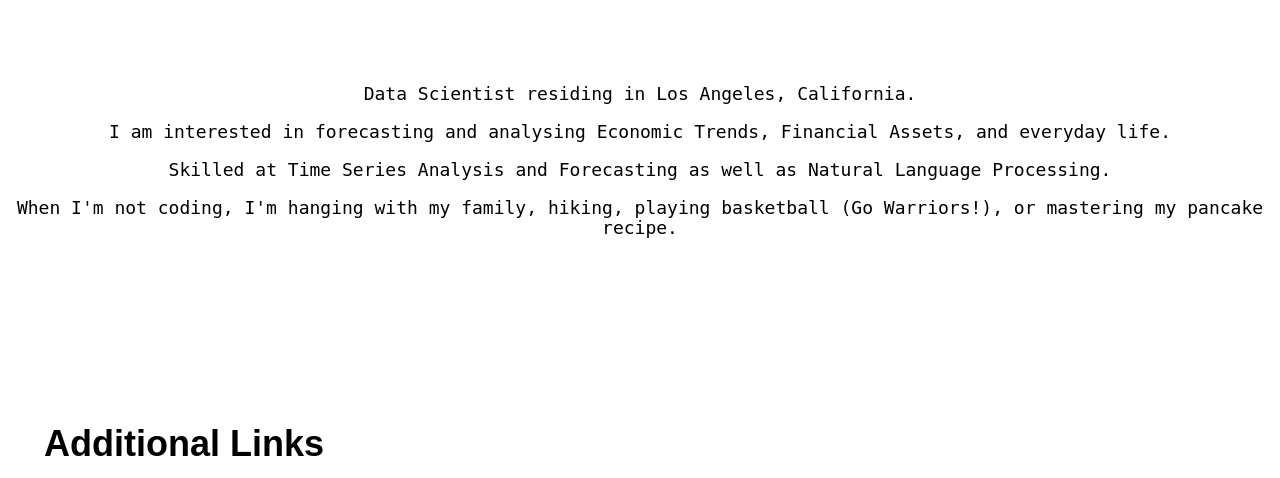
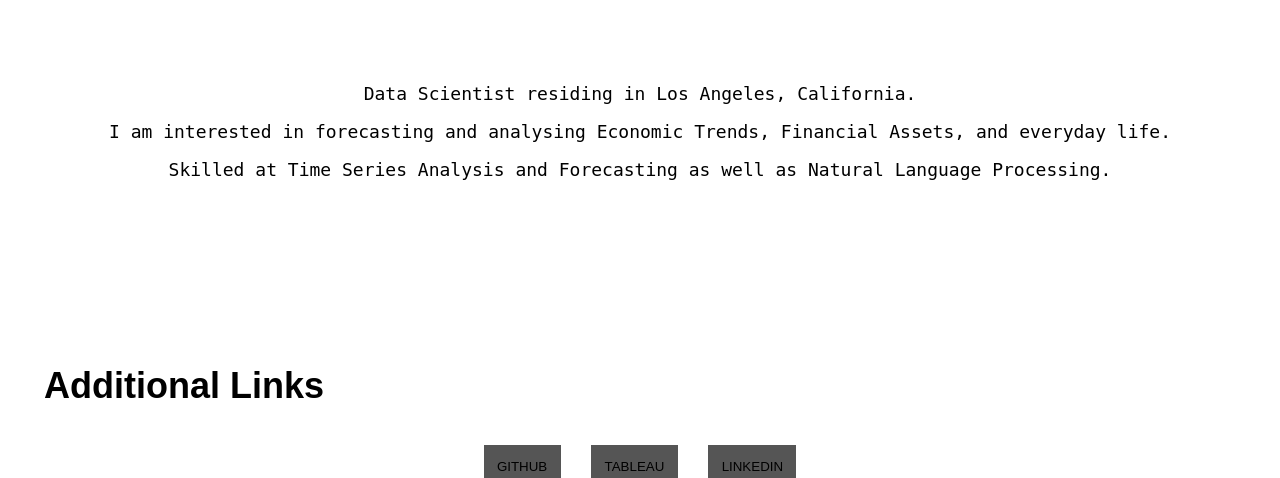
Before and after one commit to GabeSArn/personal_site, a Flask app: page /about in a window 1280 px wide. Shown: the part 186-664 px from the top of the page. Run offline with Flask 2, Linux system fonts and the light colour scheme; some web fonts are replaced.

Commit message:
Updating About Content.

```diff
--- a/templates/about.html
+++ b/templates/about.html
@@ -8,8 +8,6 @@
 
   <p>Skilled at Time Series Analysis and Forecasting as well as Natural Language Processing.</p>
 
-  <p>When I'm not coding, I'm hanging with my family, hiking, playing basketball (Go Warriors!), or mastering my pancake recipe.</p>
-
 </div>
 
 {% include 'footer.html' ignore missing %}
```
